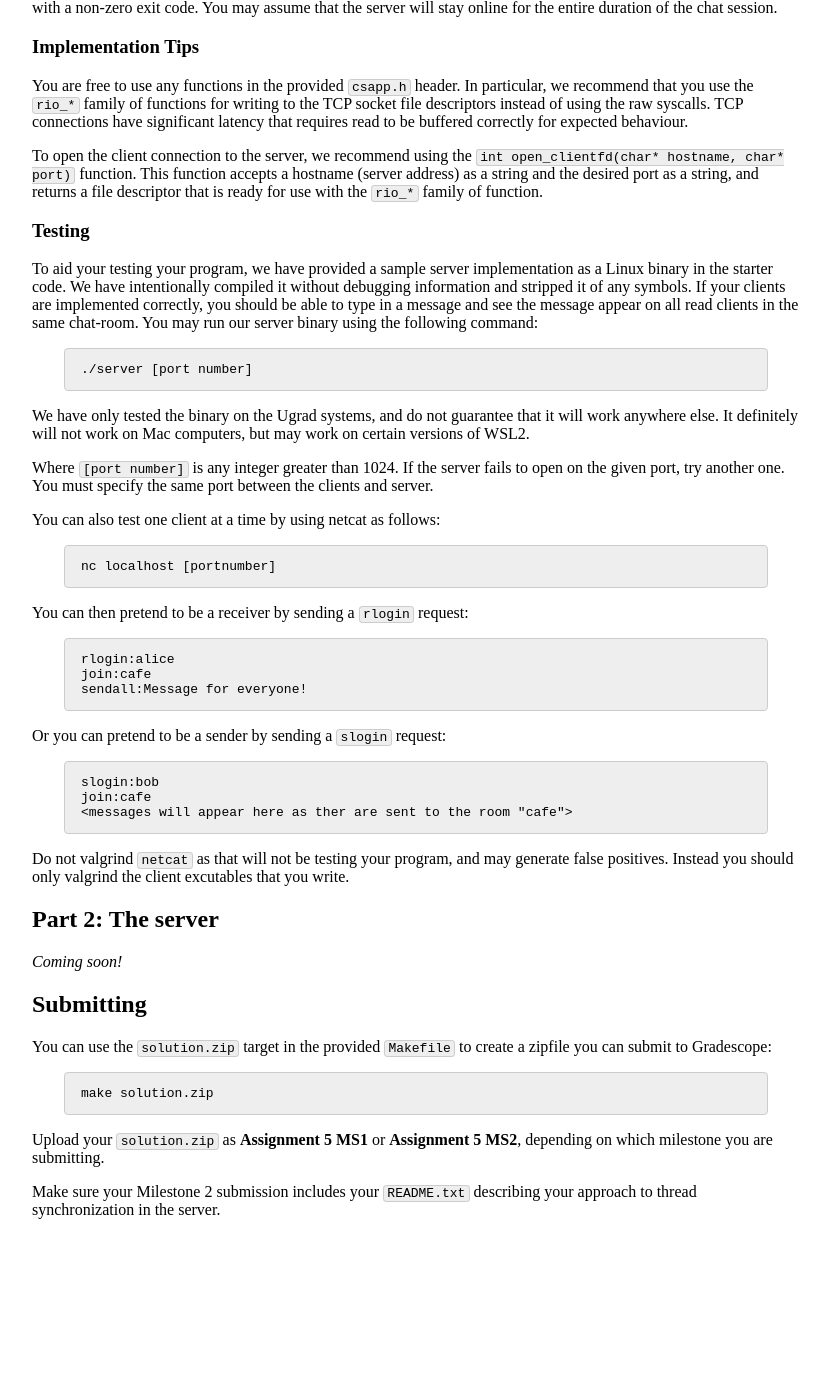
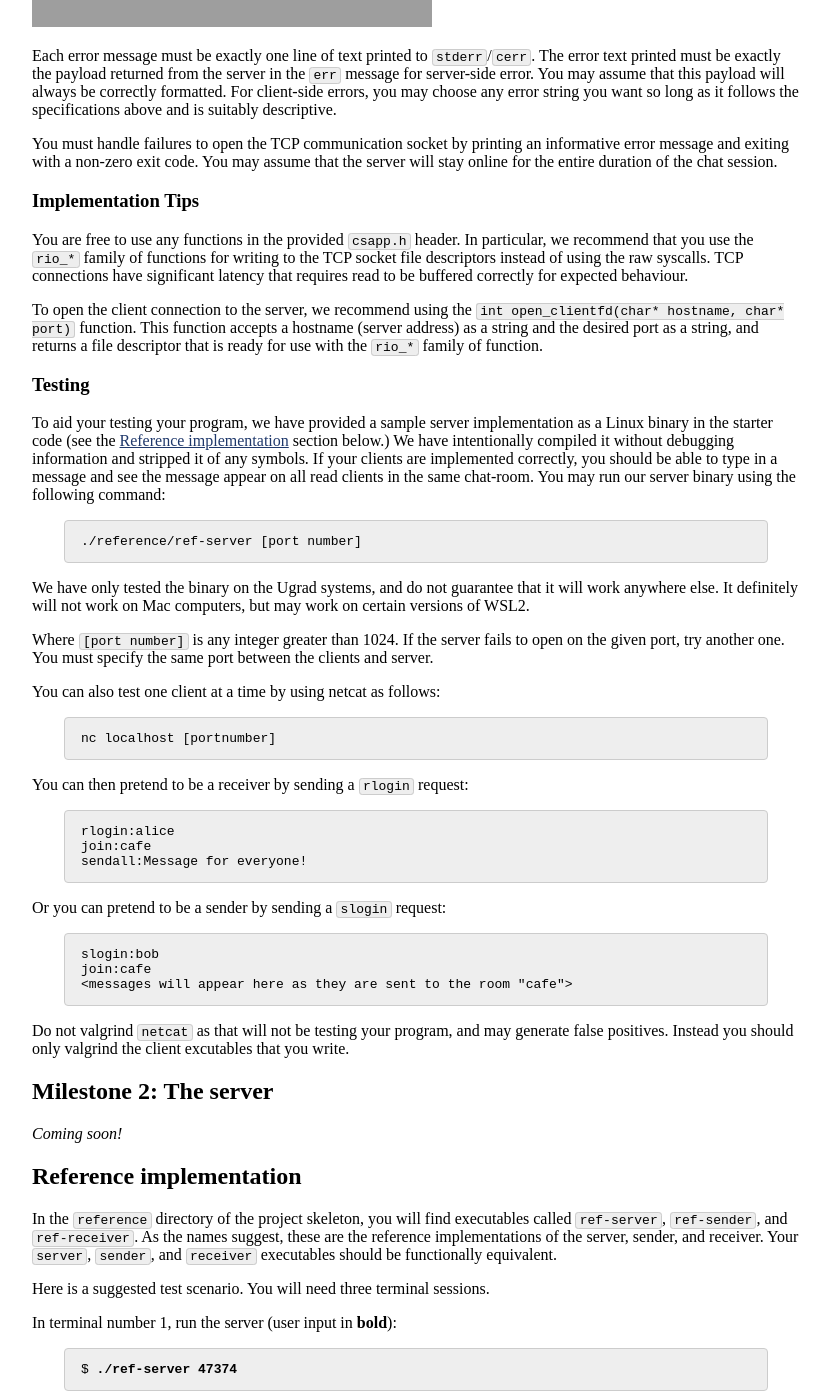
Before and after one commit to jhucsf/spring2022, a Jekyll site: the page built from assign/assign05.md, in a window 1280 px wide and 1400 px high, scrolled down 5123 px. Shown: the whole window, without its empty margins (224-1053 px from the left). Built offline with Jekyll 4.4.1, drawn with Linux system fonts in a browser that asks for light colours; before the commit the page ends 6374 px from its top, so only the background shows below that; some of the changed text lies outside the part shown; grey boxes are pictures that could not be loaded.

Commit message:
some updates to a5 description

````diff
--- a/assign/assign05.md
+++ b/assign/assign05.md
@@ -33,11 +33,17 @@
 
 ## Grading Criteria
 
+Milestone 1:
+
 * Implementation of sender client: 25%
 * Implementation of receiver client 25%
+* Design and coding style: 5%
+
+Milesone 2:
+
 * Implementation of server: 25%
 * Report explaining thread synchronization in server: 15%
-* Design and coding style: 10%
+* Design and coding style: 5%
 
 ## Goals of the assignment
 
@@ -110,18 +116,21 @@
 empty | server | [ignored] | Server is indicating that no new messages are available for the given client.
 slogin | client | username | log in as sender.
 rlogin | client | username | log in as receiver.
-join | client | room_name | client wants to join specified room (which will be created as necessary). Client leaves the current room if applicable.
+join | client | room\_name | client wants to join specified room (which will be created as necessary). Client leaves the current room if applicable.
 sendall | client | message\_text | send a message to all users in room
 senduser | client | recipient:message\_text | send message to specified recipient. If the recipient does not exist, the request silently fails and the server still returns `ok`.
 quit | client | [ignored] | client is done, server will close the connection.
 
-You may have the following assumptions about the usernames we test your programs
-on:
+You may have the following assumptions about the usernames and room
+names we test your programs on:
 
-* They will be a sequence of valid ascii-encoded text.
-* They will not contain spaces.
+* They will be at least one character in length
+* They will contain only letters (`a`-`z` or `A`-`Z`) or digits (`0`-`9`)
 
-## Part 1: The clients
+The reference server implementation will reject operations in which the username
+and/or room name do not meet these criteria.
+
+## Milestone 1: The clients
 
 For the first part of this assignment, you will be responsible for implementing
 the _receiver_ and the _sender_ to communicate with a server binary included in
@@ -159,7 +168,7 @@
 * `err`
 
 If the server returns `err` for either the `rlogin` or `join` message, the
-receiver must print the payload to `stderr` and exit with a
+receiver must print the payload to `stderr`/`cerr` and exit with a
 non-zero exit code. The receiver does not need to exit cleanly, we expect it to
 terminate it by sending it a `SIGINT` (a.k.a. `<ctrl>+c`).
 
@@ -176,7 +185,7 @@
 The following communication flow has been provided for your reference (note that
 this only covers the "happy case"):
 
-![Sender communication flow diagram](assign05/a5_sender_flow.png)
+![Sender communication flow diagram](assign05/a5_sender_flow_edit.png)
 
 The following messages must be handled:
 
@@ -197,7 +206,7 @@
 * `/quit` - Instructs the server to disconnect the current send client using a
     `quit` message.
 * All other commands should be rejected with an error message printed to
-    `stderr`
+    `stderr`/`cerr`
 
 You may assume that all command arguments are valid if the command matches a
 recognized command.
@@ -205,9 +214,9 @@
 The client must listen for a response from the server after sending each message
 (synchronous protocol). It is okay to stop reading user input during this time.
 If the server returns `err` for the `slogin` request, the sender should print
-the payload to `stderr` and exit with a non-zero exit code. If the
+the payload to `stderr`/`cerr` and exit with a non-zero exit code. If the
 server returns `err` for any other request, the sender should print the payload
-to `stderr` and continue processing user input.
+to `stderr`/`cerr` and continue processing user input.
 
 If the `quit` commend is issued, the sender must wait for a reply from the
 server before exiting with exit code 0.
@@ -218,7 +227,7 @@
 
 ![Error communication flow diagram](assign05/a5_error_flow.png)
 
-Each error message must be exactly one line of text printed to `stderr`. The
+Each error message must be exactly one line of text printed to `stderr`/`cerr`. The
 error text printed must be exactly the payload returned from the server in the
 `err` message for server-side error. You may assume that this payload will
 always be correctly formatted. For client-side errors, you may choose any error
@@ -246,14 +255,15 @@
 ### Testing
 
 To aid your testing your program, we have provided a sample server implementation as a
-Linux binary in the starter code. We have intentionally compiled it without
+Linux binary in the starter code (see the [Reference implementation](#reference-implementation)
+section below.) We have intentionally compiled it without
 debugging information and stripped it of any symbols. If your clients are
 implemented correctly, you should be able to type in a message and see the
 message appear on all read clients in the same chat-room. You may run our
 server binary using the following command:
 
 ```
-./server [port number]
+./reference/ref-server [port number]
 ```
 
 We have only tested the binary on the Ugrad systems, and do not guarantee that it
@@ -283,16 +293,67 @@
 ```
 slogin:bob
 join:cafe
-<messages will appear here as ther are sent to the room "cafe">
+<messages will appear here as they are sent to the room "cafe">
 ```
 
 Do not valgrind `netcat` as that will not be testing your program, and may
 generate false positives. Instead you should only valgrind the client excutables
 that you write.
 
-## Part 2: The server
+## Milestone 2: The server
 
 *Coming soon!*
+
+## Reference implementation
+
+In the `reference` directory of the project skeleton, you will find executables
+called `ref-server`, `ref-sender`, and `ref-receiver`. As the names suggest, these
+are the reference implementations of the server, sender, and receiver. Your
+`server`, `sender`, and `receiver` executables should be functionally
+equivalent.
+
+Here is a suggested test scenario.  You will need three terminal sessions.
+
+In terminal number 1, run the server (user input in **bold**):
+
+<div class="highlighter-rouge">
+<pre>
+$ <b>./ref-server 47374</b>
+</pre>
+</div>
+
+You can use any port number 1024 or above instead of 47374.
+
+In terminal number 2, run the receiver (user input in **bold**):
+
+<div class="highlighter-rouge">
+<pre>
+$ <b>./ref-receiver localhost 47374 alice cafe</b>
+</pre>
+</div>
+
+Make sure you use the same port that you used in the `server` command.
+
+In terminal number 3, run the sender (user input in **bold**):
+
+<div class="highlighter-rouge">
+<pre>
+$ <b>./ref-sender localhost 47374 bob</b>
+<b>/join cafe</b>
+<b>hey everybody!</b>
+<b>/quit</b>
+</pre>
+</div>
+
+In terminal number 2 (where the receiver is running, you should see the following output):
+
+```
+bob: hey everybody!
+```
+
+Note that while the `ref-sender` program will terminate when the `/quit` command
+is executed, the `ref-server` and `ref-receiver` programs will need to be
+terminated using Control-C.
 
 ## Submitting
 
````
Also changed, not shown: assign/assign05/a5_sender_flow_edit.png, 1 other file.
